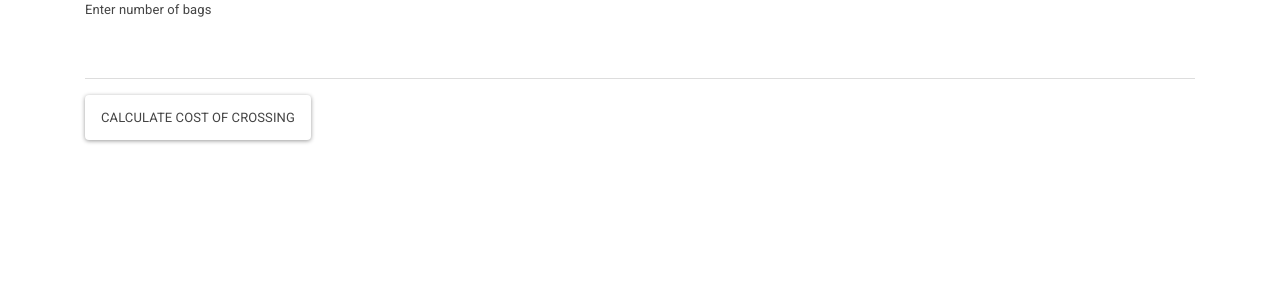
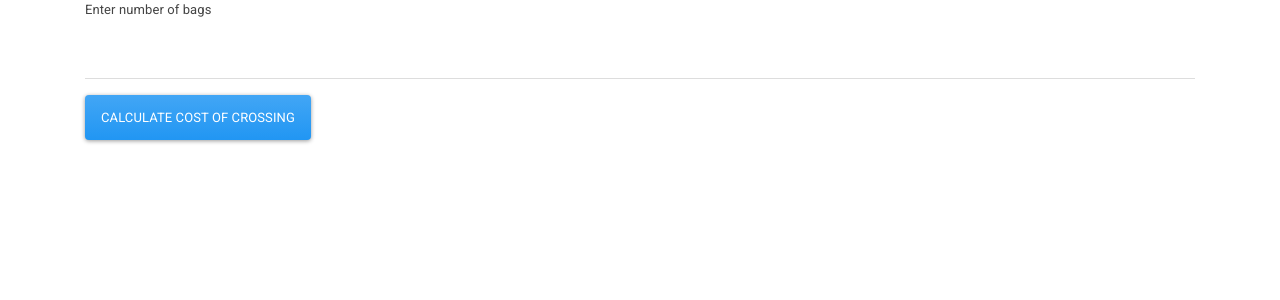
Before and after one commit to two-first-names/corninator, a Flask app: page / in a window 1280 px wide. Shown: the top 300 px of the page. Run offline with Flask 2, Linux system fonts and the light colour scheme; some libraries are stand-ins or nearby versions.

Commit message:
Better styling.

```diff
--- a/templates/index.html
+++ b/templates/index.html
@@ -11,27 +11,39 @@
                    })
                });
            }
+
            function doCrossings() {
                document.getElementById("canCross").innerHTML = "woop";
                document.getElementById("cost").innerHTML = "woop";
            }
         </script>
+        <meta name="viewport" content="width=device-width, initial-scale=1">
+        <link rel="stylesheet" href="https://stackpath.bootstrapcdn.com/bootstrap/4.4.1/css/bootstrap.min.css"
+              integrity="sha384-Vkoo8x4CGsO3+Hhxv8T/Q5PaXtkKtu6ug5TOeNV6gBiFeWPGFN9MuhOf23Q9Ifjh"
+              crossorigin="anonymous">
         <link rel="stylesheet" href="https://bootswatch.com/4/materia/bootstrap.min.css" crossorigin="anonymous">
     </head>
     <body>
     <div class="container">
+        <form>
             <div class="form-group">
                 <label for="input">Enter number of bags</label>
                 <input class="form-control" type="number" id="input"/>
             </div>
             <div class="form-group">
-            <button class="btn" onclick="solve()">Calculate cost of crossing</button>
+                <button class="btn btn-primary" onclick="solve()">Calculate cost of crossing</button>
             </div>
-
-        <div id="result"></div>
+        </form>
+        <div class="row" id="result"></div>
     </div>
-        <script src="https://code.jquery.com/jquery-3.4.1.slim.min.js" integrity="sha384-J6qa4849blE2+poT4WnyKhv5vZF5SrPo0iEjwBvKU7imGFAV0wwj1yYfoRSJoZ+n" crossorigin="anonymous"></script>
-        <script src="https://cdn.jsdelivr.net/npm/popper.js@1.16.0/dist/umd/popper.min.js" integrity="sha384-Q6E9RHvbIyZFJoft+2mJbHaEWldlvI9IOYy5n3zV9zzTtmI3UksdQRVvoxMfooAo" crossorigin="anonymous"></script>
-        <script src="https://stackpath.bootstrapcdn.com/bootstrap/4.4.1/js/bootstrap.min.js" integrity="sha384-wfSDF2E50Y2D1uUdj0O3uMBJnjuUD4Ih7YwaYd1iqfktj0Uod8GCExl3Og8ifwB6" crossorigin="anonymous"></script>
+    <script src="https://code.jquery.com/jquery-3.4.1.slim.min.js"
+            integrity="sha384-J6qa4849blE2+poT4WnyKhv5vZF5SrPo0iEjwBvKU7imGFAV0wwj1yYfoRSJoZ+n"
+            crossorigin="anonymous"></script>
+    <script src="https://cdn.jsdelivr.net/npm/popper.js@1.16.0/dist/umd/popper.min.js"
+            integrity="sha384-Q6E9RHvbIyZFJoft+2mJbHaEWldlvI9IOYy5n3zV9zzTtmI3UksdQRVvoxMfooAo"
+            crossorigin="anonymous"></script>
+    <script src="https://stackpath.bootstrapcdn.com/bootstrap/4.4.1/js/bootstrap.min.js"
+            integrity="sha384-wfSDF2E50Y2D1uUdj0O3uMBJnjuUD4Ih7YwaYd1iqfktj0Uod8GCExl3Og8ifwB6"
+            crossorigin="anonymous"></script>
     </body>
 </html>
```
Lines whose indentation alone changed are shown as unchanged.
